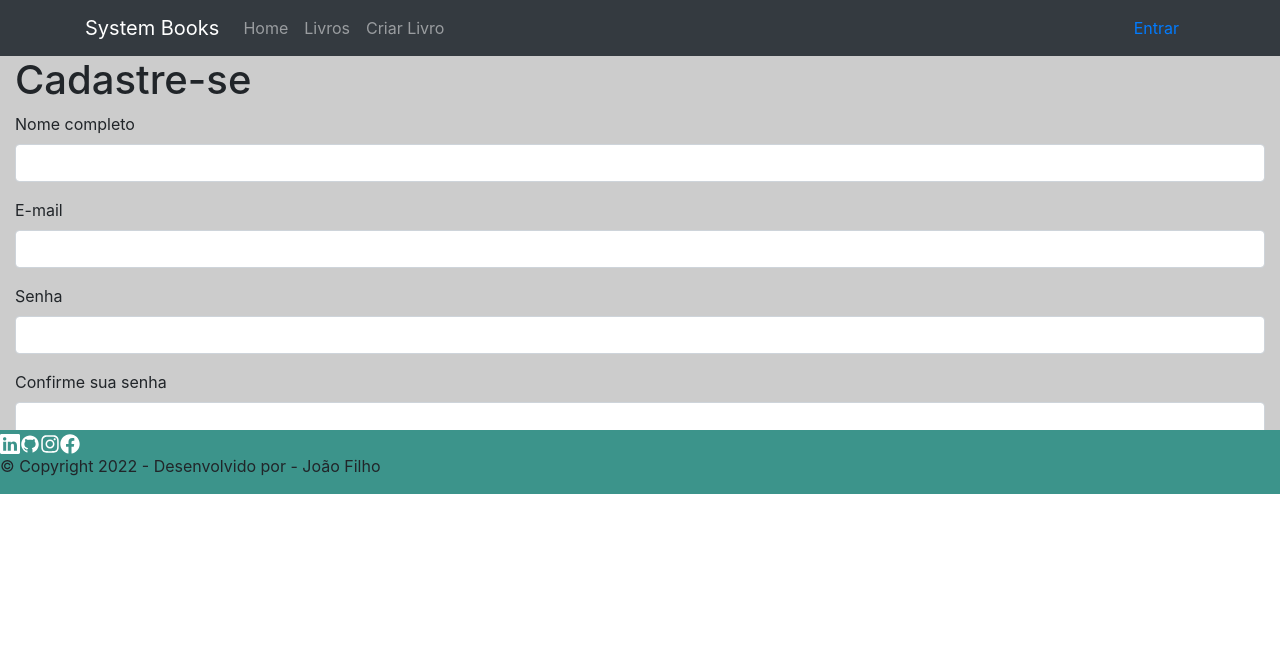
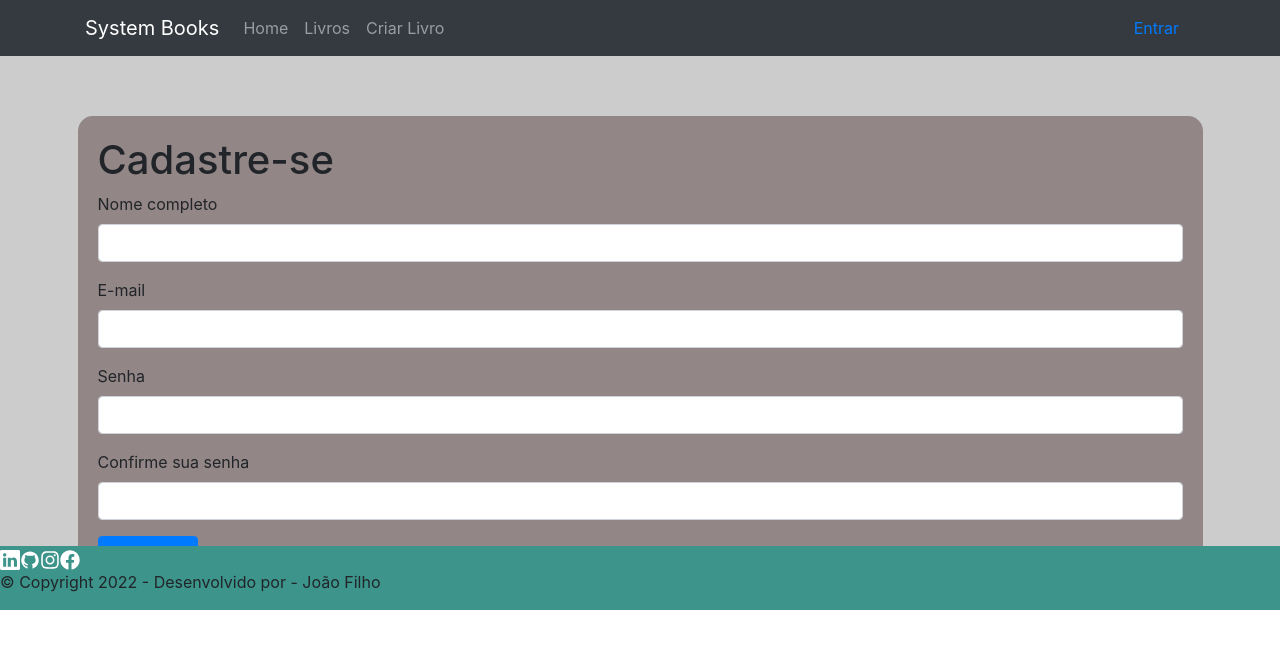
Before and after one commit to ironhack-sao-wdft/react-ironplate, a React (Create React App) app: page /signup in a window 1280 px wide. Shown: the top 648 px of the page. Built offline with nearby package versions, Linux system fonts and the light colour scheme.

Commit message:
atualização login signup

```diff
--- a/src/assets/styles/index.css
+++ b/src/assets/styles/index.css
@@ -120,6 +120,26 @@
   align-items: center;
   background: #928686;
   padding: 20px;
-  margin:20px auto;
+  margin:60px auto;
   border-radius:15px;
 }
+.login{
+   width: 90%;
+  display: block;
+  justify-content: center;
+  align-items: center;
+  background: #928686;
+  padding: 20px;
+  margin:60px auto;
+  border-radius:15px;
+}
+.cadastrar-conta{
+    width: 90%;
+  display: block;
+  justify-content: center;
+  align-items: center;
+  background: #928686;
+  padding: 20px;
+  margin:60px auto;
+  border-radius:15px;
+}
--- a/src/pages/auth/Login.js
+++ b/src/pages/auth/Login.js
@@ -44,9 +44,9 @@ function Login(props) {
   }
 
   return (
-    <div className="container">
+    <div className="container login">
       <form onSubmit={handleSubmit}>
-        <h1>Entre na sua conta</h1>
+        <h1 className="titulos">Entre na sua conta</h1>
 
         <div>
           <FormField
--- a/src/pages/auth/Signup.js
+++ b/src/pages/auth/Signup.js
@@ -52,7 +52,7 @@ function Signup() {
   }
 
   return (
-    <div>
+    <div className="cadastrar-conta">
       <h1>Cadastre-se</h1>
 
       <form onSubmit={handleSubmit}>
```
